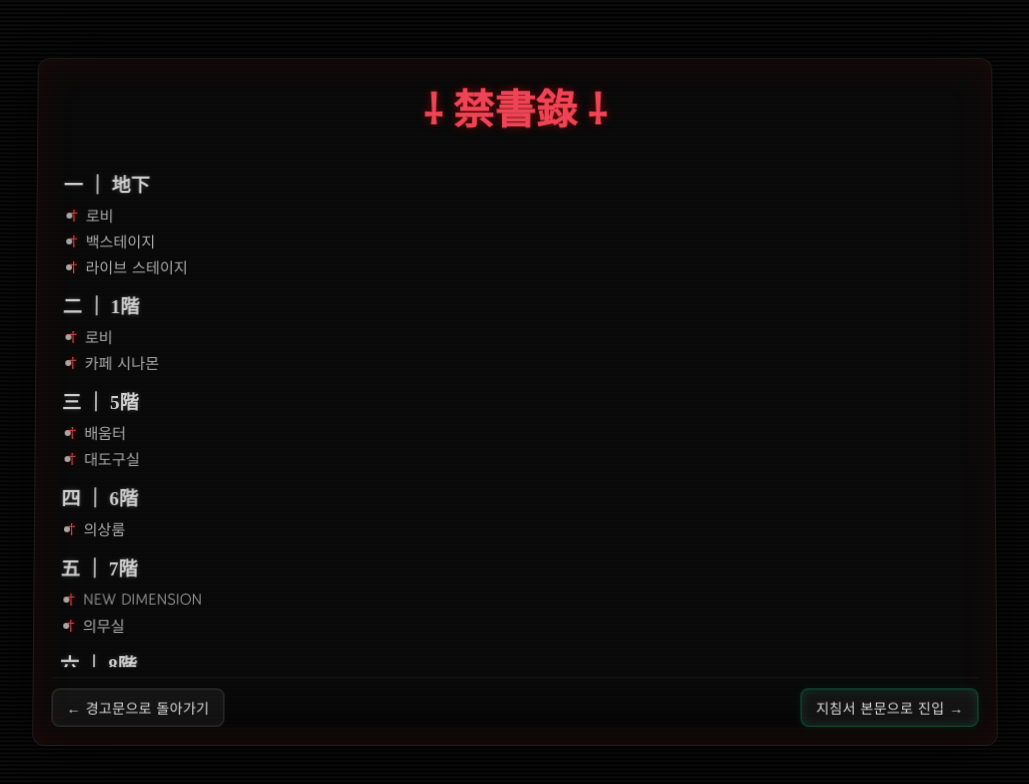
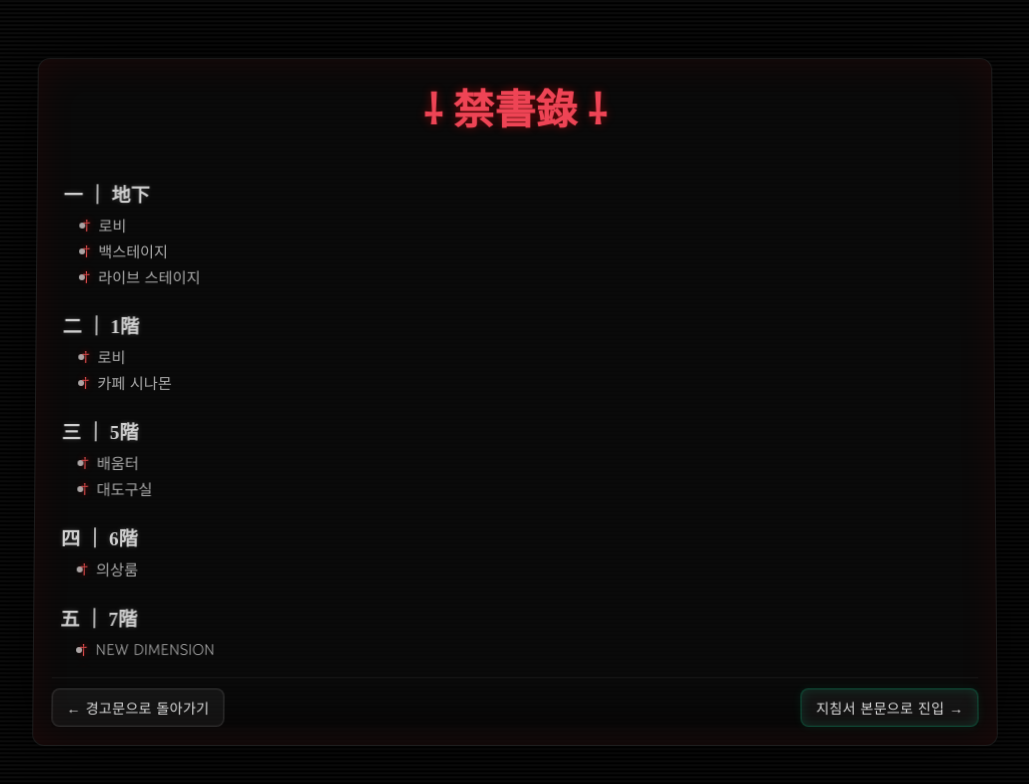
Before and after one commit to KJW-623/YOURCAST, a React (Create React App) app: page /manual/mystery/codex in a window 1280 px wide. Shown: the top 784 px of the page, without its empty margins (125-1154 px from the left). Built offline with nearby package versions, Linux system fonts and the light colour scheme; a web font is replaced by a local one.

Commit message:
지침서 목록 css 간격 조정

```diff
--- a/src/Home/Profile/ProfileDetail.css
+++ b/src/Home/Profile/ProfileDetail.css
@@ -12,6 +12,17 @@
 /* ───────────────────────────────
    기본 레이아웃
 ─────────────────────────────── */
+
+html, body {
+    height: auto;
+    min-height: 100%;
+    overflow-y: auto !important;
+    -webkit-touch-callout: auto !important;
+    user-select: auto !important;
+    -moz-user-select: auto !important;
+    -ms-user-select: auto !important;
+    -webkit-user-select: auto !important;
+}
 .detail-wrapper {
     display: flex;
     flex-direction: column;
--- a/src/Home/Profile/profileMain.css
+++ b/src/Home/Profile/profileMain.css
@@ -1,9 +1,20 @@
-div {
+* {
     -webkit-touch-callout: none;
     user-select: none;
     -moz-user-select: none;
     -ms-user-select: none;
     -webkit-user-select: none;
+}
+
+html, body {
+    height: auto;
+    min-height: 100%;
+    overflow-y: auto !important;
+    -webkit-touch-callout: auto !important;
+    user-select: auto !important;
+    -moz-user-select: auto !important;
+    -ms-user-select: auto !important;
+    -webkit-user-select: auto !important;
 }
 
 /* 전체 배경 및 텍스트 스타일 */
--- a/src/Home/manual/floor/MysteryCodex.css
+++ b/src/Home/manual/floor/MysteryCodex.css
@@ -124,11 +124,12 @@ body {
     font-size: 1.2rem;
     margin: 14px 0 6px;
     text-shadow: 0 0 5px rgba(255, 255, 255, .2);
+    padding-top: 10px;
 }
 
 .codex-chapter ul {
     margin: 0;
-    padding-left: 1.4rem;
+    padding-left: 2.2rem;
 }
 
 .codex-chapter li {
```
